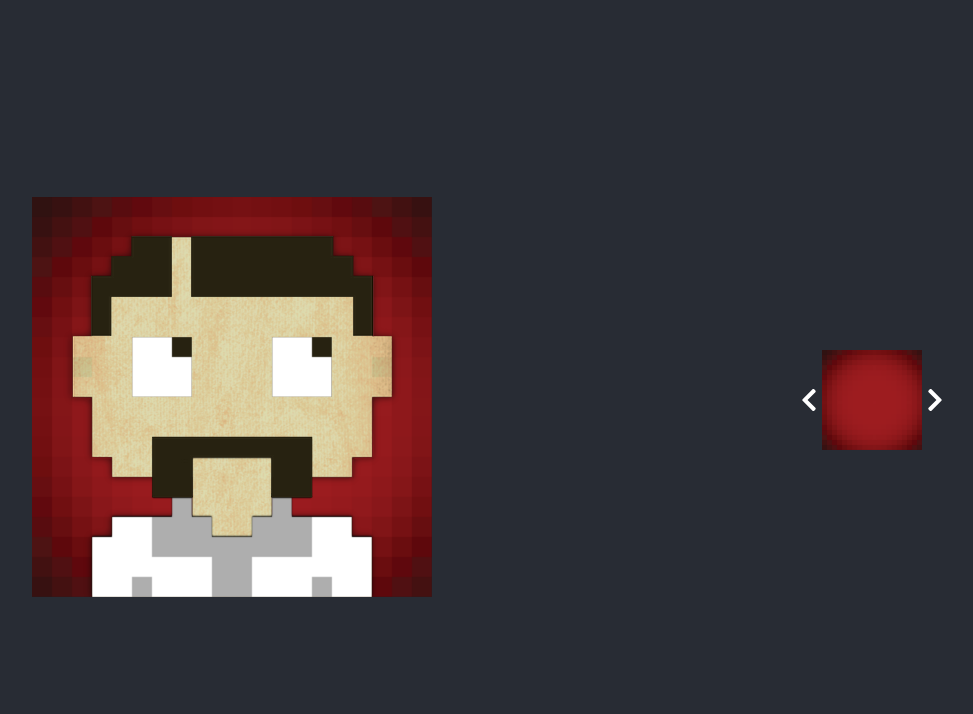
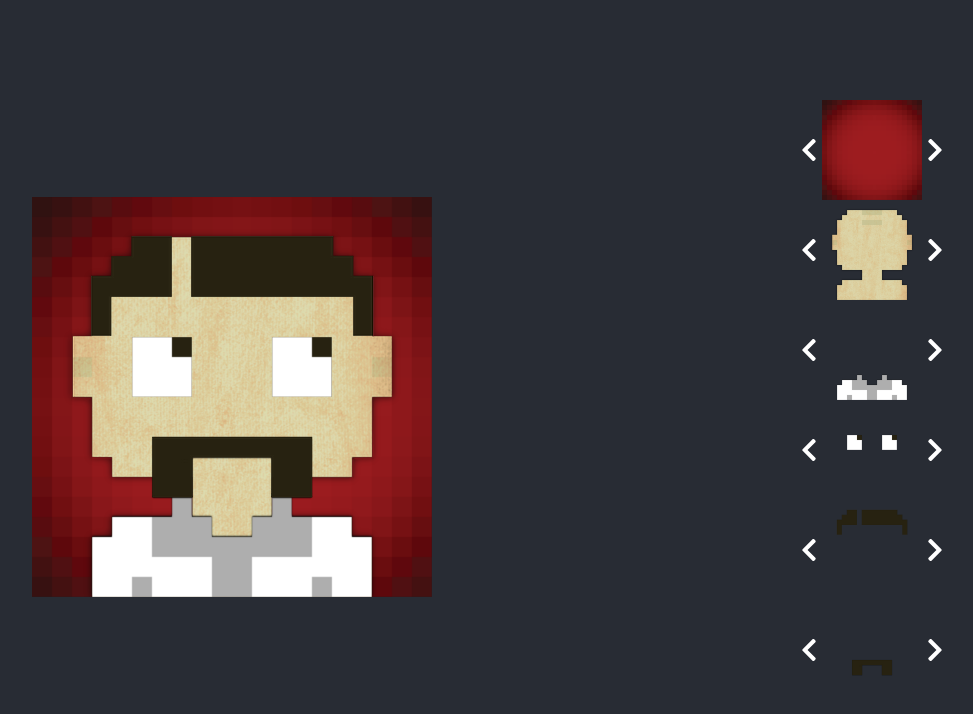
Before and after one commit to steveHornseyDeveloper/avatar-gen, a React (Create React App) app: page / in a window 1280 px wide. Shown: the top 714 px of the page, without its empty margins (150-1123 px from the left). Built offline with nearby package versions, Linux system fonts and the light colour scheme.

Commit message:
added other sprites

```diff
--- a/src/components/avatar/avatar-generator.tsx
+++ b/src/components/avatar/avatar-generator.tsx
@@ -20,6 +20,31 @@ const AvatarGenerator: React.FC<Props> = (props: Props): JSX.Element => {
           spriteName="background"
           onAvatarSettingChange={onAvatarSettingChange}
         />
+        <SpriteCarousel
+          avatarSettings={avatarSettings}
+          spriteName="face"
+          onAvatarSettingChange={onAvatarSettingChange}
+        />
+        <SpriteCarousel
+          avatarSettings={avatarSettings}
+          spriteName="clothes"
+          onAvatarSettingChange={onAvatarSettingChange}
+        />
+        <SpriteCarousel
+          avatarSettings={avatarSettings}
+          spriteName="eyes"
+          onAvatarSettingChange={onAvatarSettingChange}
+        />
+        <SpriteCarousel
+          avatarSettings={avatarSettings}
+          spriteName="hair"
+          onAvatarSettingChange={onAvatarSettingChange}
+        />
+        <SpriteCarousel
+          avatarSettings={avatarSettings}
+          spriteName="mouth"
+          onAvatarSettingChange={onAvatarSettingChange}
+        />
       </div>
     );
 };
```
